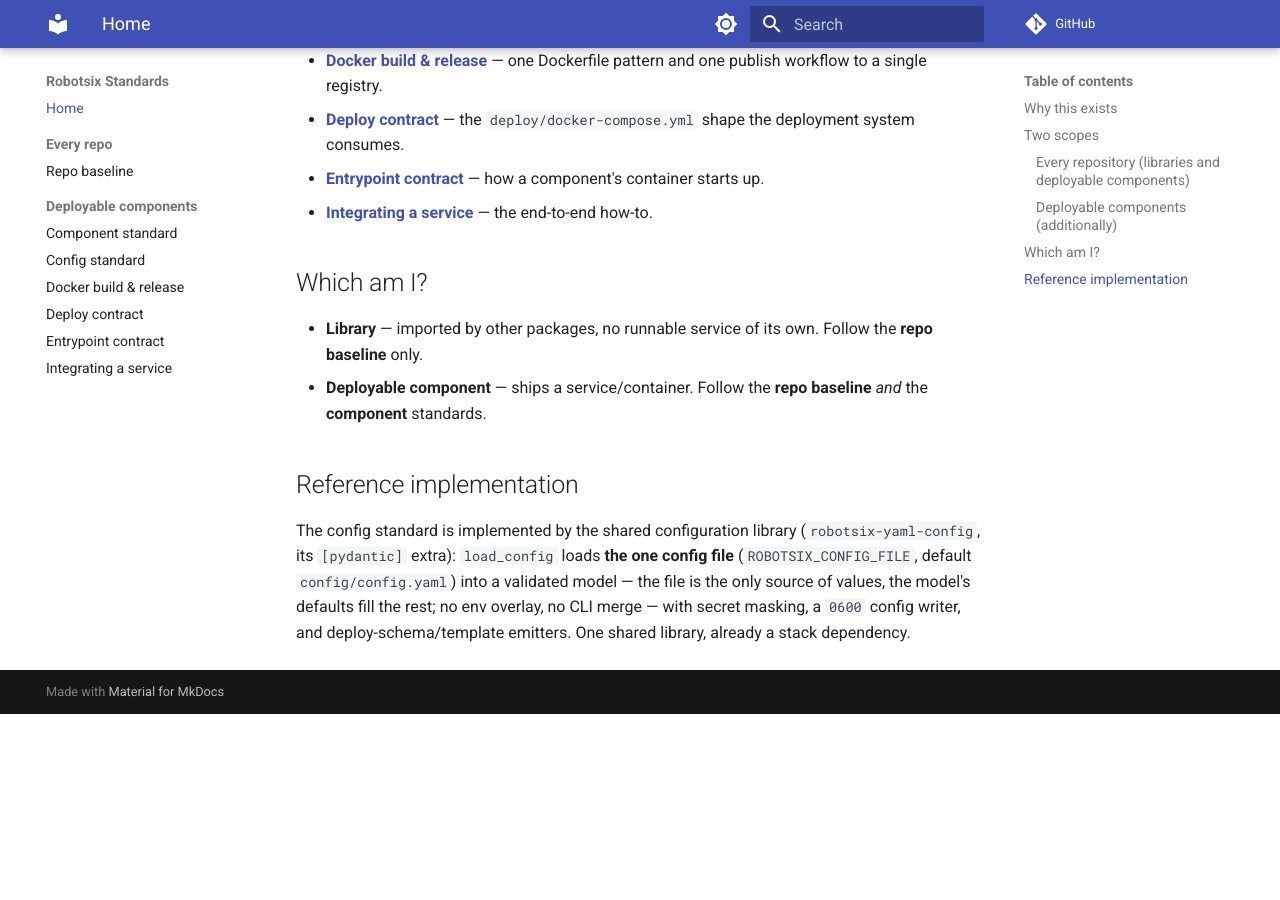
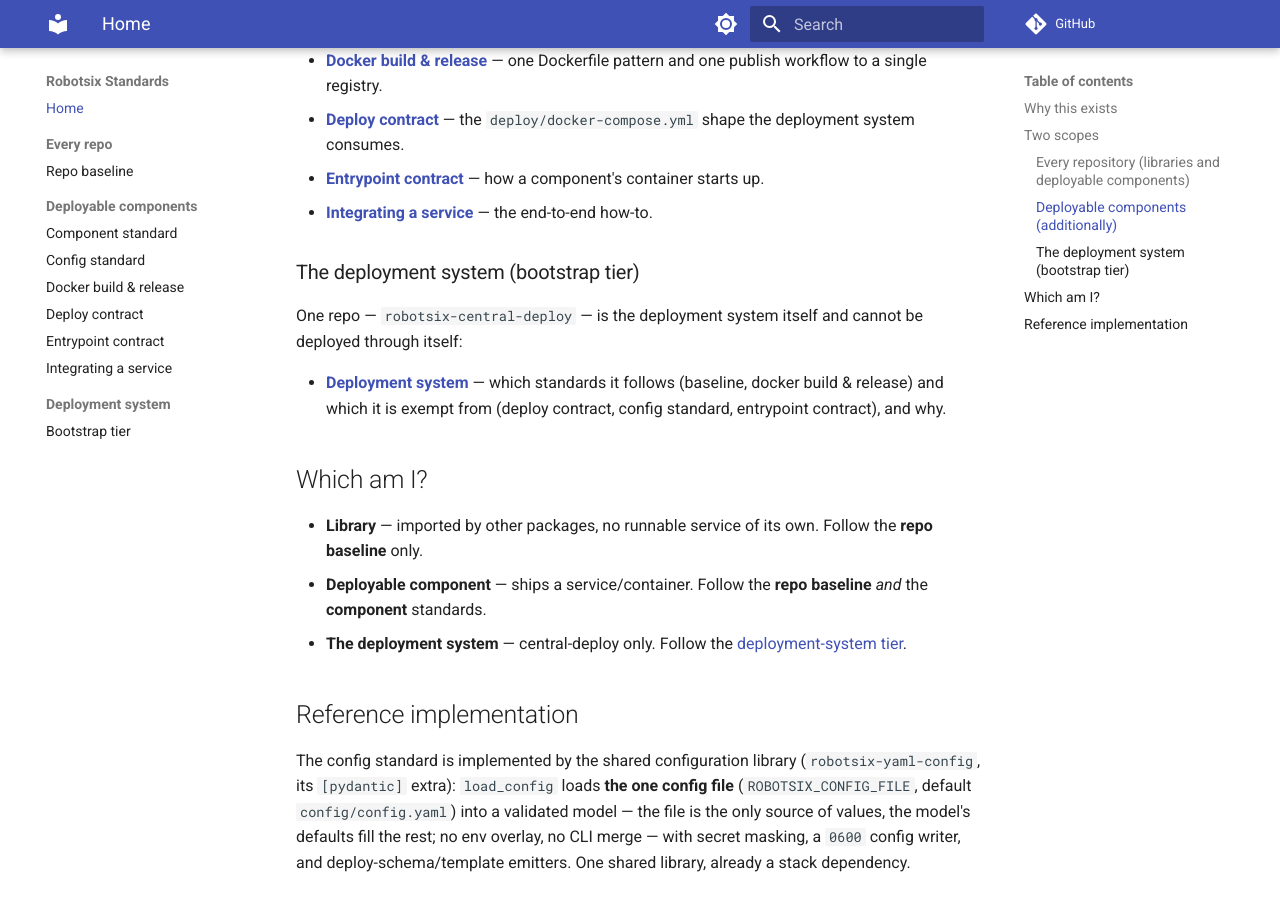
Before and after one commit to damien-robotsix/robotsix-standards, an MkDocs documentation site: the page built from docs/index.md, in a window 1280 px wide and 900 px high, scrolled down 921 px. Built offline with MkDocs 1.6.1 and Material for MkDocs 9.7.7, drawn with Linux system fonts in a browser that asks for light colours; comment, search, counter and statistics services are not loaded; before the commit the page ends 1635 px from its top, so only the background shows below that.

Commit message:
docs: add the deployment-system (bootstrap) tier (#3)
central-deploy fit neither existing tier: it ships a service like a
component but cannot be deployed through itself, and it silently
violated most component rules. The new page states what it follows
(repo baseline, docker build & release incl. GHCR publish, non-root,
healthcheck) and what it is exempt from (deploy contract - its root
compose IS the production deploy; config standard - env vars from its
own compose; entrypoint contract), with the reasoning.


Claude-Session: https://claude.ai/code/session_01PtfFwQ2yvnvYCg9m5vW9Ze

Co-authored-by: Claude Fable 5 <noreply@anthropic.com>

```diff
--- a/docs/index.md
+++ b/docs/index.md
@@ -43,12 +43,23 @@ integrates with the deployment system. Beyond the baseline it follows:
   container starts up.
 - **[Integrating a service](integrating-a-service.md)** — the end-to-end how-to.
 
+### The deployment system (bootstrap tier)
+
+One repo — `robotsix-central-deploy` — is the deployment system itself and
+cannot be deployed through itself:
+
+- **[Deployment system](deployment-system.md)** — which standards it follows
+  (baseline, docker build & release) and which it is exempt from (deploy
+  contract, config standard, entrypoint contract), and why.
+
 ## Which am I?
 
 - **Library** — imported by other packages, no runnable service of its own.
   Follow the **repo baseline** only.
 - **Deployable component** — ships a service/container. Follow the **repo
   baseline** *and* the **component** standards.
+- **The deployment system** — central-deploy only. Follow the
+  [deployment-system tier](deployment-system.md).
 
 ## Reference implementation
 
--- a/mkdocs.yml
+++ b/mkdocs.yml
@@ -43,3 +43,5 @@ nav:
       - Deploy contract: deploy-contract.md
       - Entrypoint contract: entrypoint-contract.md
       - Integrating a service: integrating-a-service.md
+  - Deployment system:
+      - Bootstrap tier: deployment-system.md
```
Also changed, not shown: README.md (+6 -0 lines), docs/deployment-system.md (added, +64 -0 lines).
